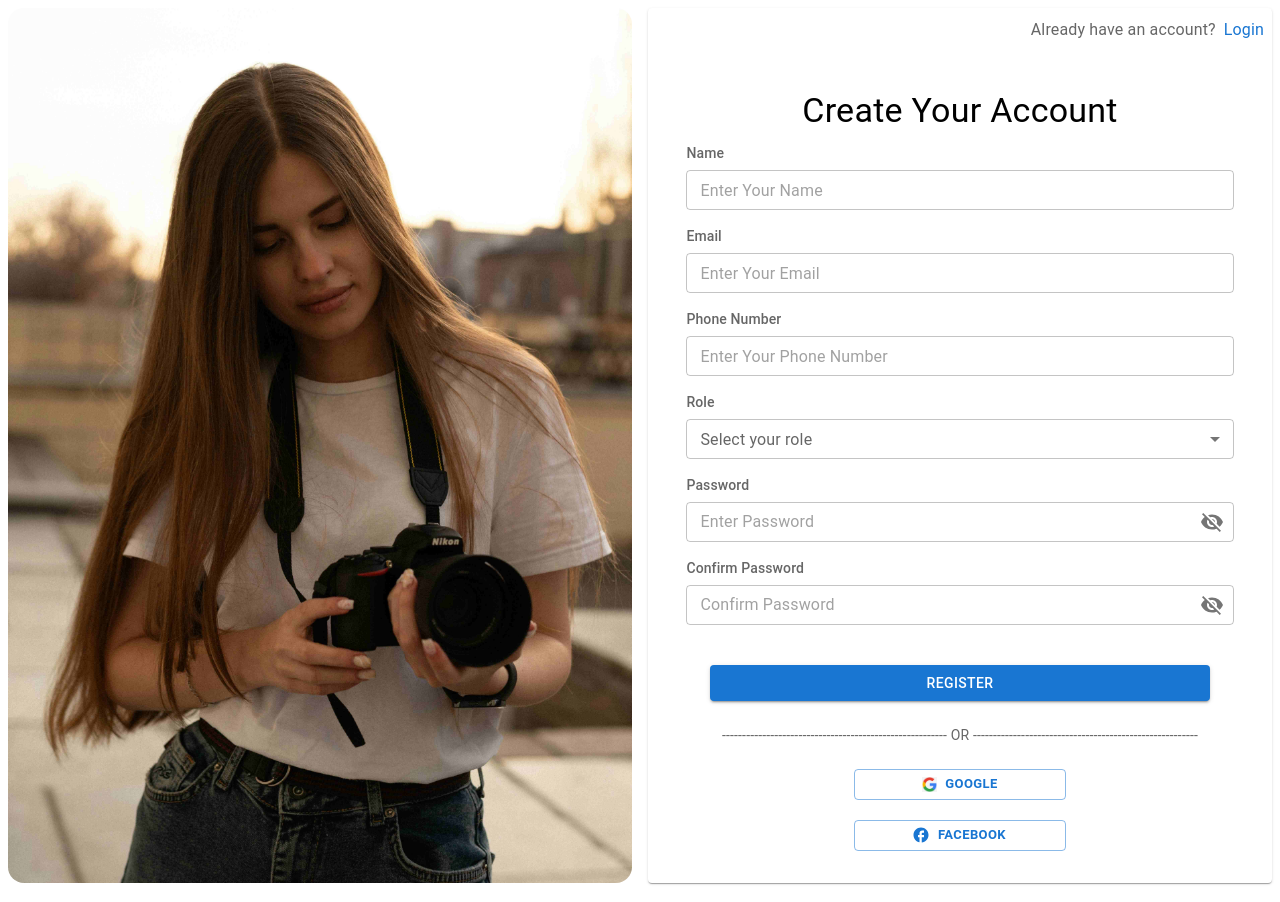
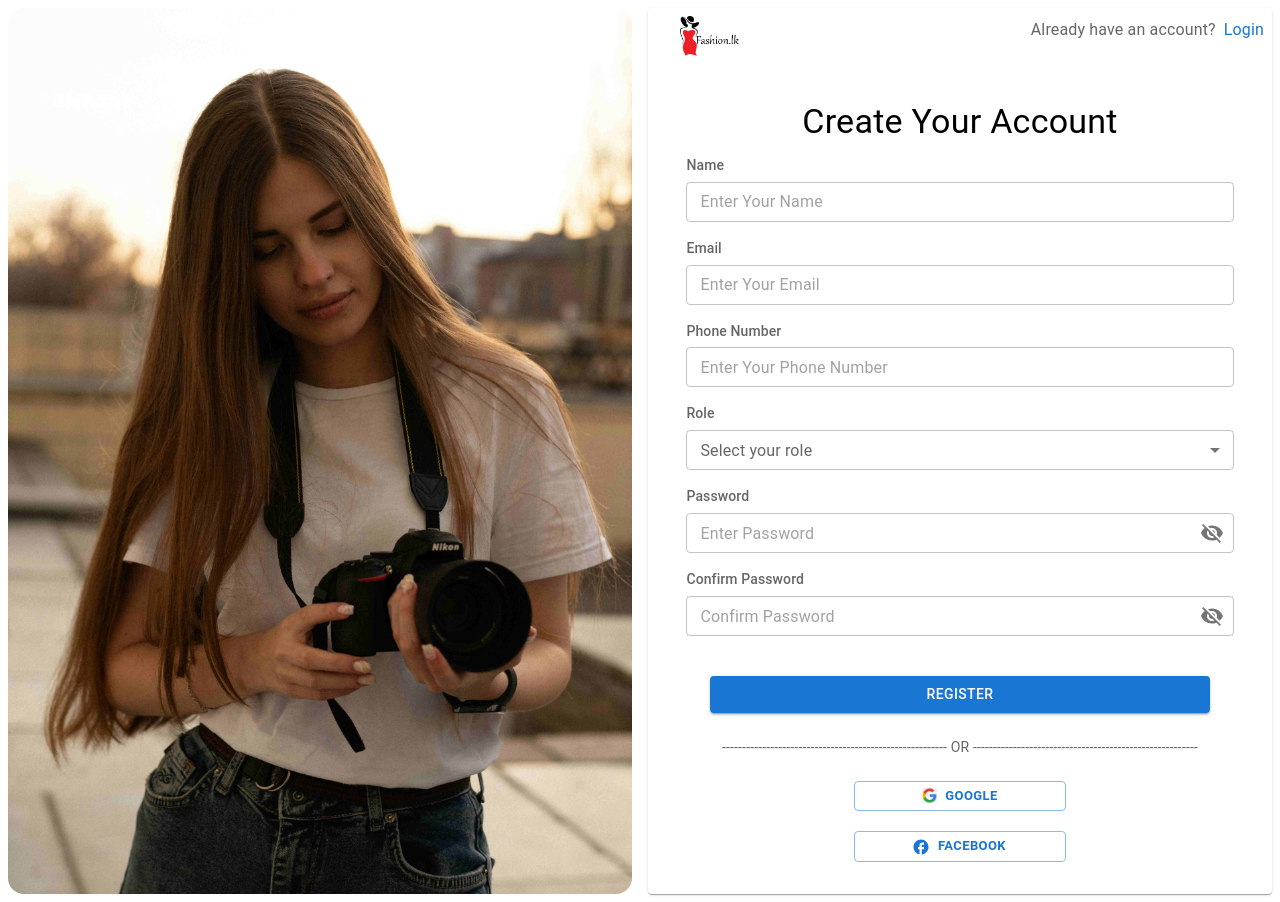
Before and after one commit to N-kapila/models-site, a Next.js app: page /user-register in a window 1280 px wide. Built offline with nearby package versions, Linux system fonts and the light colour scheme.

Commit message:
update three

```diff
--- a/src/app/user-profile/page.tsx
+++ b/src/app/user-profile/page.tsx
@@ -56,7 +56,6 @@ interface ImageItem {
 }
 
 const UserProfile = () => {
-  const fileInputRef = useRef<HTMLInputElement | null>(null);
   const [backgroundImage, setBackgroundImage] = useState<string | null>(null);
   const [profileImage, setProfileImage] = useState<string | null>(null);
   const [open, setOpen] = React.useState(false);
@@ -183,6 +182,7 @@ const UserProfile = () => {
           onChange={handleCoverFileChange}
         />
 
+        {/* Profile Photo */}
         <Box
           sx={{
             position: "absolute",
@@ -196,8 +196,8 @@ const UserProfile = () => {
             alt="User Profile"
             src={profileImage || undefined}
             sx={{
-              width: 160,
-              height: 160,
+              width: 170,
+              height: 170,
               position: "absolute",
               bottom: 0,
               left: 0,
--- a/src/app/user-register/page.tsx
+++ b/src/app/user-register/page.tsx
@@ -9,19 +9,15 @@ import {
   Button,
   Divider,
   Typography,
-  TextField,
   Link,
   MenuItem,
   FormControl,
   Select,
   SelectChangeEvent,
-  InputAdornment,
-  IconButton,
   InputLabel,
 } from "@mui/material";
 import Image from "next/image";
 import FacebookRoundedIcon from "@mui/icons-material/FacebookRounded";
-import { Visibility, VisibilityOff } from "@mui/icons-material";
 import registerimg from "../../../public/assets/registerimg2.jpg";
 import googleIcon from "../../../public/assets/LogoGoogle.png";
 import LabeledTextField from "../components/TextField";
@@ -48,29 +44,8 @@ const DottedDivider = styled(Divider)(({ theme }) => ({
   },
 }));
 
-const textFieldStyle = {
-  "& .MuiInputBase-root": {
-    height: "40px",
-    display: "flex",
-    alignItems: "center",
-  },
-  "& .MuiInputLabel-root": {
-    top: "-6px",
-  },
-};
-
 const page: React.FC = () => {
   const [role, setRole] = React.useState("");
-  const [showPassword, setShowPassword] = React.useState(false);
-  const [showRePassword, setShowRePassword] = React.useState(false);
-
-  const handleClickShowPassword = () => {
-    setShowPassword(!showPassword);
-  };
-
-  const handleClickShowRePassword = () => {
-    setShowRePassword(!showRePassword);
-  };
 
   const handleChange = (event: SelectChangeEvent<string>) => {
     setRole(event.target.value);
@@ -104,16 +79,52 @@ const page: React.FC = () => {
                 width: "100%",
                 display: "flex",
                 flexDirection: "row",
-                justifyContent: "flex-end",
+                justifyContent: "space-between",
                 mb: 5,
               }}
             >
-              <Typography variant="subtitle1" gutterBottom sx={{ mr: 1 }}>
-                Already have an account?
-              </Typography>
-              <Link href="/user-login" variant="subtitle1" underline="none">
-                Login
-              </Link>
+              <Box
+                sx={{
+                  display: "flex",
+                  ml: { xs: 1, sm: 2, md: 3 },
+                }}
+              >
+                <Link
+                  href="/"
+                  sx={{
+                    "&:hover": {
+                      transform: "scale(1.2)",
+                    },
+                  }}
+                >
+                  <img
+                    src="/assets/logo7.png"
+                    alt="Logo"
+                    style={{
+                      height: "40px",
+                      width: "auto",
+                      cursor: "pointer",
+                    }}
+                  />
+                </Link>
+              </Box>
+              <Box sx={{ display: "flex" }}>
+                <Typography variant="subtitle1" gutterBottom sx={{ mr: 1 }}>
+                  Already have an account?
+                </Typography>
+                <Link
+                  href="/user-login"
+                  variant="subtitle1"
+                  underline="none"
+                  sx={{
+                    "&:hover": {
+                      textDecoration: "underline",
+                    },
+                  }}
+                >
+                  Login
+                </Link>
+              </Box>
             </Box>
 
             <Typography variant="h4" gutterBottom sx={{ color: "#000000" }}>
```
Also changed, not shown: src/app/user-login/page.tsx (+28 -1 lines), public/assets/logo7.png (added).
